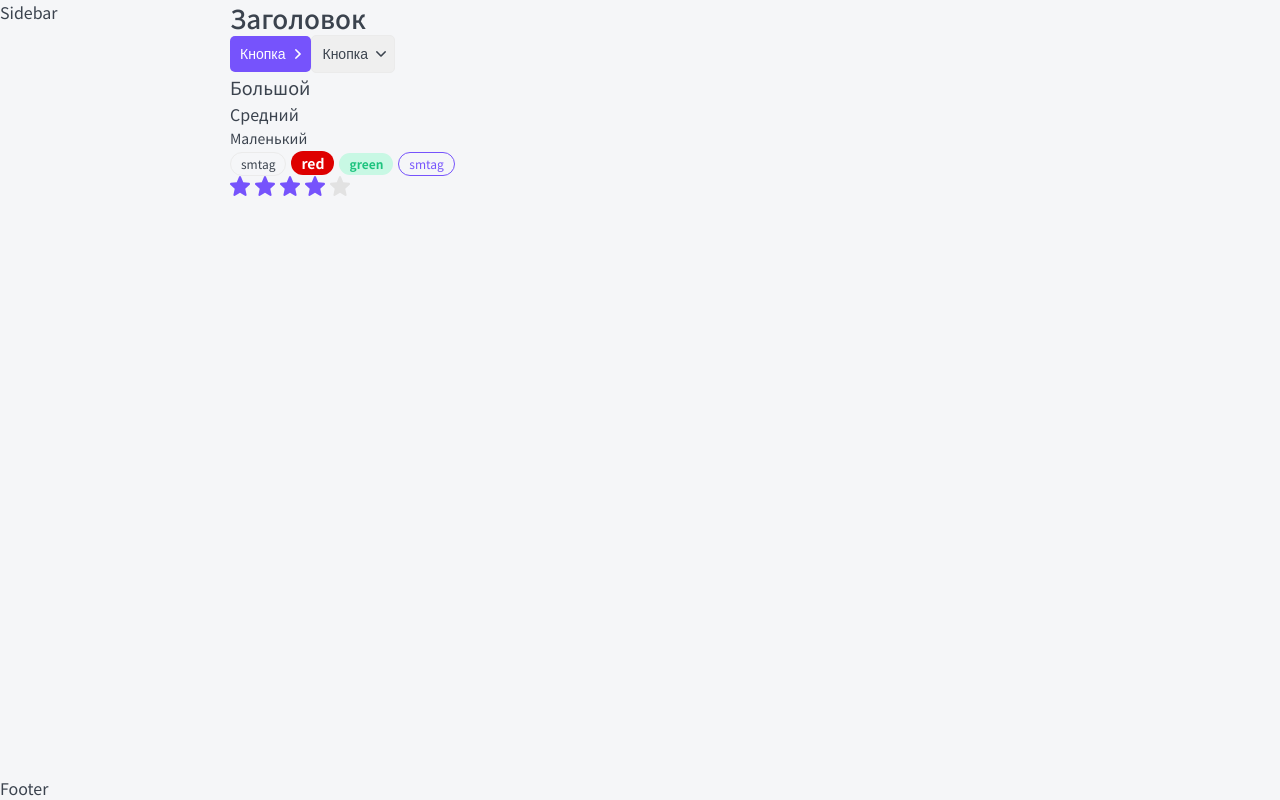
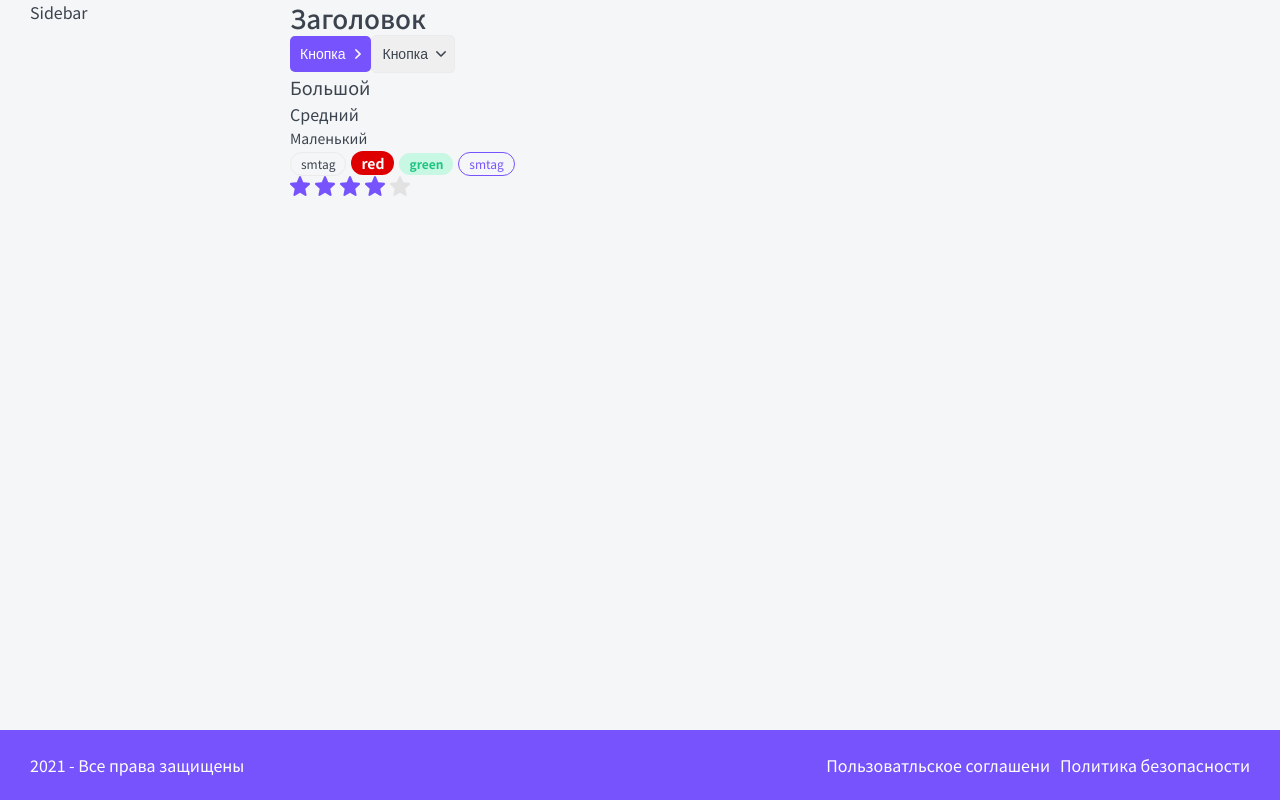
Before and after one commit to maksimas85/Project-NextJs, a Next.js app: page / in a window 1280 px wide. Built offline with nearby package versions, Linux system fonts and the light colour scheme.

Commit message:
adding footer style and date-fns

```diff
--- a/layout/Footer/Footer.module.css
+++ b/layout/Footer/Footer.module.css
@@ -0,0 +1,24 @@
+.footer {
+	display: grid;
+
+	padding: 25px 30px;
+
+	color: var(--white);
+
+	background: var(--primary);
+
+	font-size: 16px;
+	line-height: 20px;
+	grid-template-columns: 1fr auto auto;
+	gap: 10px;
+}
+
+.footer a:hover {
+	color: var(--gray-light);
+}
+
+@media (max-width: 765px) {
+	.footer {
+		grid-template-columns: 1fr;
+	}
+}
--- a/layout/Footer/Footer.tsx
+++ b/layout/Footer/Footer.tsx
@@ -1,12 +1,17 @@
 import {FooterProps} from "./Footer.props";
 import styles from './Footer.module.css';
+import {format} from 'date-fns';
 // @ts-ignore
 import cn from 'classnames';
 
-export const Footer = ({ ...props }: FooterProps): JSX.Element => {
+export const Footer = ({ className, ...props }: FooterProps): JSX.Element => {
     return (
-        <div {...props}>
-            Footer
-        </div>
+        <footer className={cn(className, styles.footer)} {...props}>
+            <div>
+                {format(new Date(), 'yyyy')} - Все права защищены
+            </div>
+            <a href="#" target="_blank">Пользоватльское соглашени</a>
+            <a href="#" target="_blank">Политика безопасности</a>
+        </footer>
     );
 };
--- a/layout/Layout.module.css
+++ b/layout/Layout.module.css
@@ -4,6 +4,7 @@
 	grid-template-rows: auto 1fr auto;
 
 	min-height: 100vh;
+	gap: 0 30px;
 	grid-template-areas:
 		". header header ."
 		". sidebar body ."
--- a/package.json
+++ b/package.json
@@ -10,6 +10,7 @@
     "stylelint": "stylelint \"**/*.css\" --fix"
   },
   "dependencies": {
+    "date-fns": "^2.25.0",
     "framer-motion": "^4.1.17",
     "next": "11.1.2",
     "react": "17.0.2",
```
Also changed, not shown: 1 other file (tests, documents, lock files or other folders).
